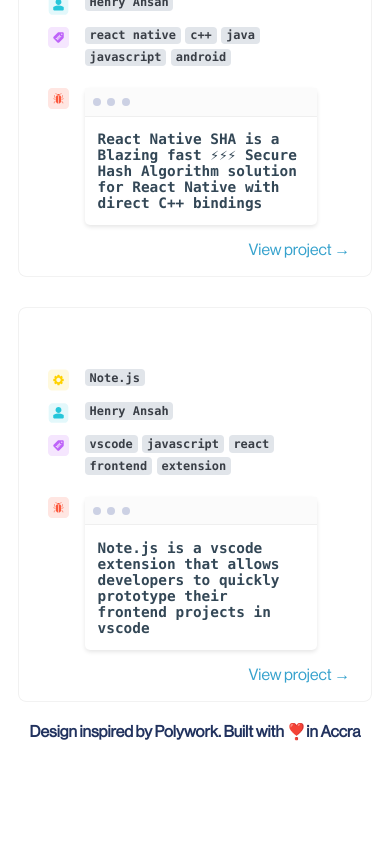
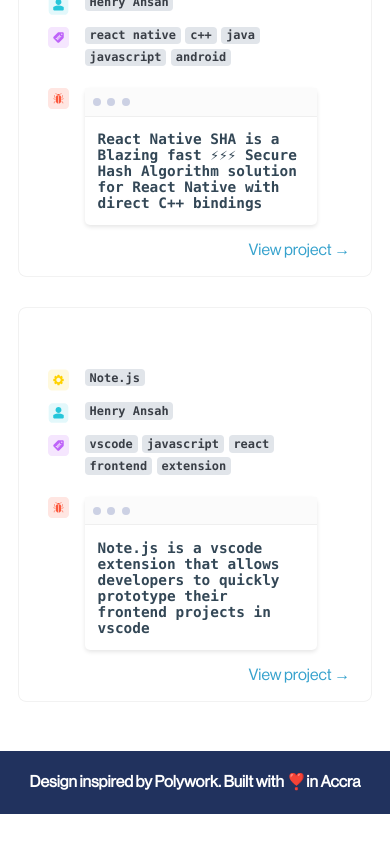
Before and after one commit to henrhie/personal-site, a React (Vite) app: page / in a window 390 px wide. Shown: the part 1401-2245 px from the top of the page. Before the commit the page ends 2165 px from the top, so only its background shows below. Built offline with nearby package versions, Linux system fonts and the light colour scheme.

Commit message:
feat: changes to footer

```diff
--- a/src/components/landing-page.js
+++ b/src/components/landing-page.js
@@ -22,14 +22,18 @@
 			</section>
 			<footer>
 				<div
+					className='footer-inner'
 					style={{
 						display: 'flex',
 						justifyContent: 'center',
+						backgroundColor: '#21325E',
 					}}>
 					<h4
 						style={{
 							fontFamily: 'neue-roman',
-							color: '#21325E',
+							color: '#fff',
+							padding: '0',
+							textAlign: 'center',
 						}}>
 						Design inspired by Polywork. Built with ❣️in Accra
 					</h4>
--- a/src/styles.css
+++ b/src/styles.css
@@ -295,4 +295,10 @@
 	.status {
 		margin-left: 25px;
 	}
+
+	.footer-inner {
+		margin-top: 50px;
+		margin-bottom: 30px;
+		padding: 0 20px;
+	}
 }
```
